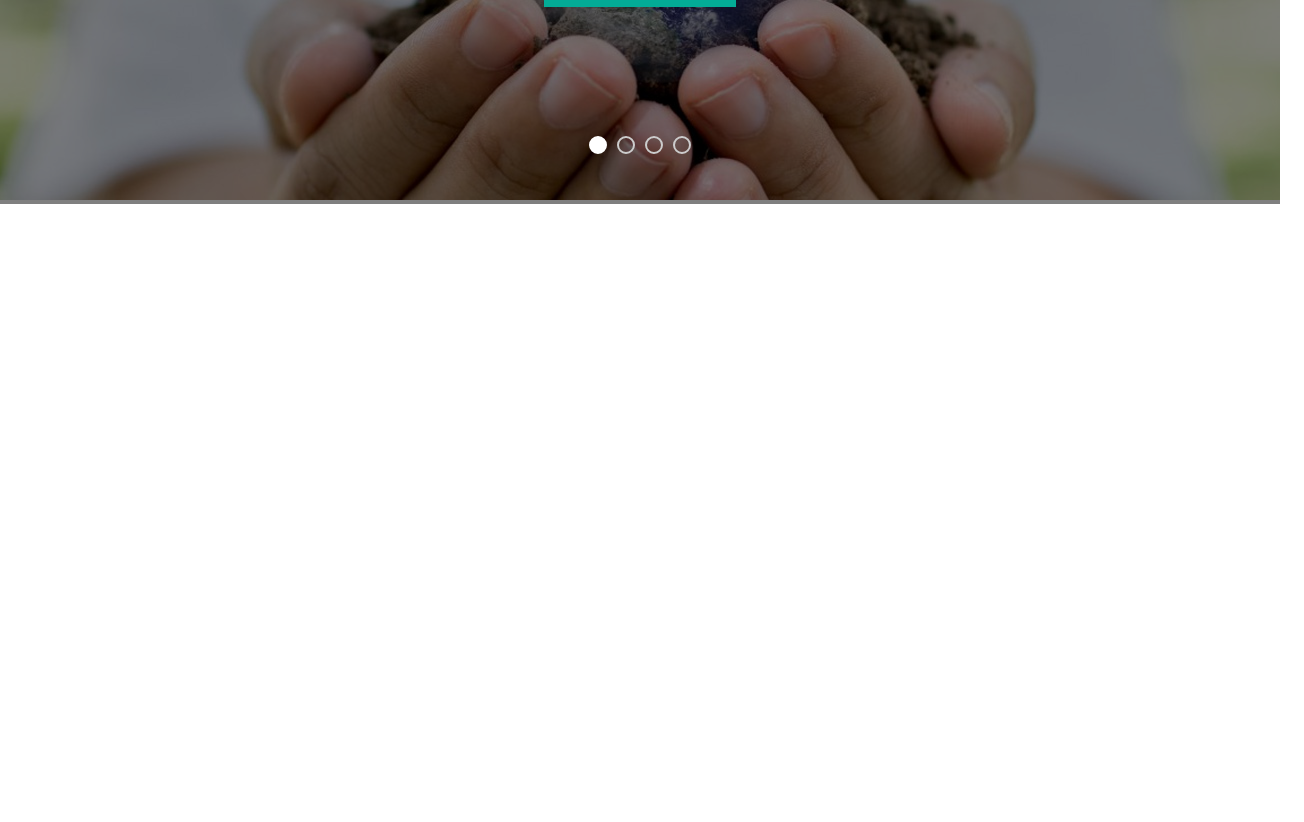
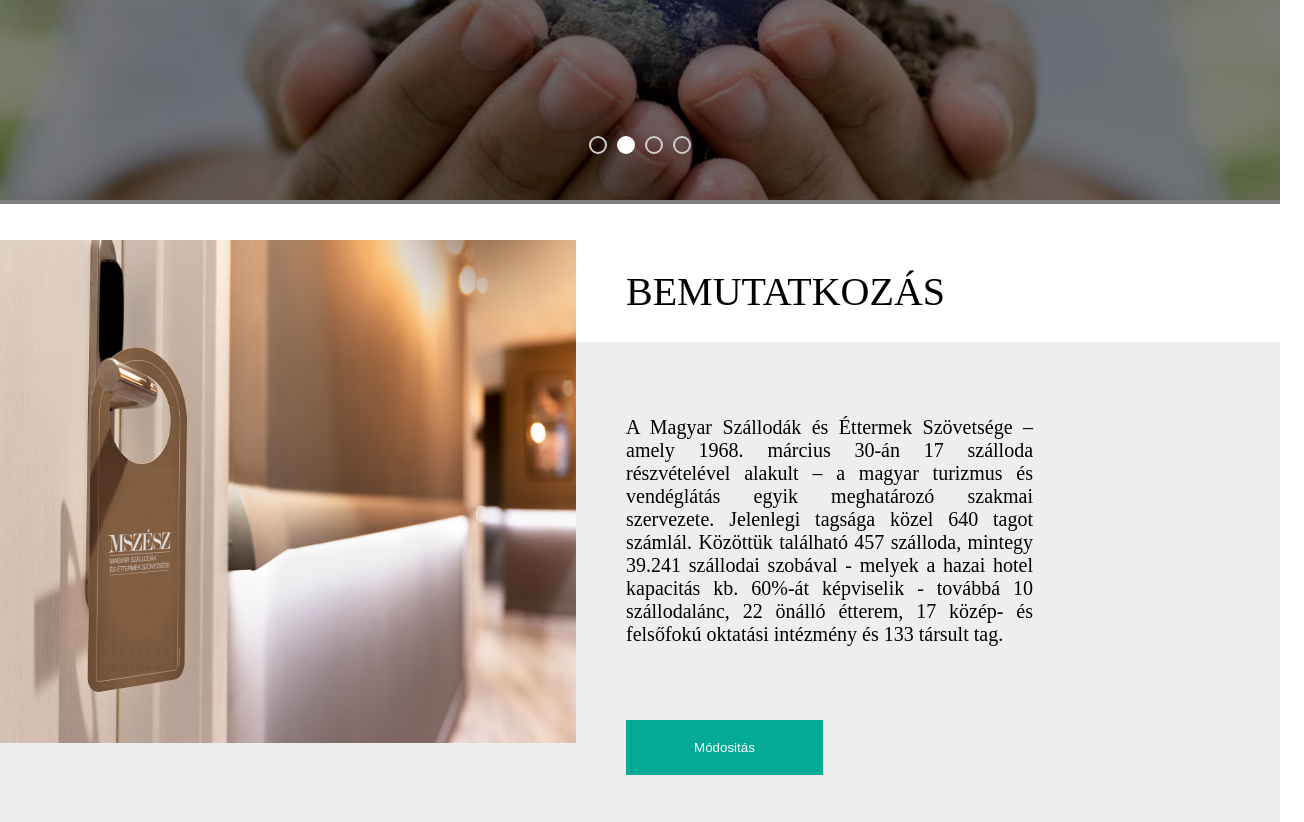
Before and after one commit to lacikovacs330/VueTask, a Vue app: page / in a window 1280 px wide. Shown: the part 580-1402 px from the top of the page, 1304 px wide, since content can reach past the window. Before the commit the page ends 800 px from the top, so only its background shows below. Built offline with nearby package versions, Linux system fonts and the light colour scheme.

Commit message:
Nav,Swiper,Introduction

```diff
--- a/package.json
+++ b/package.json
@@ -15,8 +15,9 @@
     "@fortawesome/free-solid-svg-icons": "^6.4.2",
     "@fortawesome/vue-fontawesome": "^3.0.3",
     "ionicons": "^7.2.1",
+    "pinia": "^2.1.7",
     "swiper": "^7.4.1",
-    "vue": "^3.3.4"
+    "vue": "^3.3.7"
   },
   "devDependencies": {
     "@vitejs/plugin-vue": "^4.2.3",
--- a/src/App.vue
+++ b/src/App.vue
@@ -1,12 +1,16 @@
 <script setup>
-import Components from './components/Index.vue';
+import Index from './components/Index.vue';
+import Introduction from './components/Introduction.vue';
 import Nav from './components/Nav.vue';
 
 </script>
 
 <template>
   <header><Nav></Nav></header>
-  <main><Components></Components></main>
+  <main>
+    <Index></Index>
+    <Introduction></Introduction>
+  </main>
   <footer></footer>
 </template>
 
--- a/src/components/Index.vue
+++ b/src/components/Index.vue
@@ -59,10 +59,25 @@ export default {
   methods: {
     goToImage(index) {
       this.currentPhotoIndex = index;
+    },
+    startAutoplay() {
+      this.interval = setInterval(() => {
+        this.currentPhotoIndex = (this.currentPhotoIndex + 1) % this.photos.length;
+      }, 4000);
+    },
+    stopAutoplay() {
+      clearInterval(this.interval);
     }
+  },
+  mounted() {
+    this.startAutoplay();
+  },
+  beforeDestroy() {
+    this.stopAutoplay();
   }
 };
 </script>
+
 
 <style scoped>
 .container {
@@ -70,6 +85,7 @@ export default {
   flex-direction: column;
   align-items: center;
   width: 100%;
+  height: 680px;
 }
 
 .image-container {
--- /dev/null
+++ b/src/components/Introduction.vue
@@ -0,0 +1,96 @@
+<template>
+    <div class="introduction">
+      <div class="left-image">
+        <img src="../assets/bemutatkozas 1.png">
+      </div>
+      <div class="right-introduction">
+        <div style="width: 100%; background-color: white; padding-top: 1px; font-size: 20px; text-transform: uppercase; padding-left: 50px; display: flex; align-items: center ;">
+          <h1 style=" font-weight: normal;">Bemutatkozás</h1>
+        </div>
+        <div class="right-introduction-text">
+          <a v-if="!editing" class="justifyed-text">{{ introductionStore.originalText }}</a>
+          <textarea v-else v-model="introductionStore.editedText"></textarea>
+        </div>
+        <button class="my-button3" :style="{ backgroundColor: editing ? '#03AB96' : '#03AB96', color: editing ? '#fff' : '#fff' }" @click="toggleEditing">
+          {{ editing ? 'Mentés' : 'Módositás' }}
+        </button>
+      </div>
+    </div>
+  </template>
+
+  <script>
+  import { useIntroductionStore } from '../stores/introduction';
+
+  export default {
+    data() {
+      return {
+        editing: false,
+      };
+    },
+    computed: {
+      introductionStore() {
+        return useIntroductionStore();
+      },
+    },
+    methods: {
+      toggleEditing() {
+        this.editing = !this.editing;
+        if (!this.editing) {
+          this.introductionStore.updateOriginalText(this.introductionStore.editedText);
+        }
+      },
+    },
+  };
+  </script>
+
+<style>
+
+.justifyed-text{
+    text-align: justify;
+}
+
+.introduction {
+    width: 100%;
+    height: 582px;
+    background-color: #EEEEEE;
+    display: flex;
+}
+
+.left-image{
+    width: 45%;
+    height: 100%;
+}
+
+.left-image img{
+    width: 100%;
+    height: 503px;
+}
+
+.right-introduction {
+    width: 53%;
+    height: 100%;
+}
+
+.right-introduction-text{
+    width: 60%;
+    height: 65%;
+    font-size: 20px;
+    display: flex;
+    justify-content: flex-start;
+    align-items: center;
+    padding-left: 50px;
+}
+
+.my-button3{
+    width: 196.9px;
+    height: 55px;
+    border: 0;
+    margin-left: 50px;
+    cursor: pointer;
+}
+
+.button{
+    width: 100%;
+    height: 100%;
+    }
+</style>
--- a/src/main.js
+++ b/src/main.js
@@ -3,13 +3,16 @@ import { FontAwesomeIcon } from '@fortawesome/vue-fontawesome';
 import { library } from '@fortawesome/fontawesome-svg-core';
 import { fas } from '@fortawesome/free-solid-svg-icons';
 import { fab } from '@fortawesome/free-brands-svg-icons';
+import { createPinia } from 'pinia';
 import App from './App.vue';
 
+const pinia = createPinia();
 
 
 
 library.add(fas, fab);
 
 createApp(App)
+.use(createPinia())
 .component('fa', FontAwesomeIcon)
 .mount('#app')
--- /dev/null
+++ b/src/stores/introduction.js
@@ -0,0 +1,14 @@
+import { defineStore } from 'pinia';
+
+export const useIntroductionStore = defineStore({
+  id: 'introduction',
+  state: () => ({
+    originalText: "A Magyar Szállodák és Éttermek Szövetsége – amely 1968. március 30-án 17 szálloda részvételével alakult – a magyar turizmus és vendéglátás egyik meghatározó szakmai szervezete. Jelenlegi tagsága közel 640 tagot számlál. Közöttük található 457 szálloda, mintegy 39.241 szállodai szobával - melyek a hazai hotel kapacitás kb. 60%-át képviselik - továbbá 10 szállodalánc, 22 önálló étterem, 17 közép- és felsőfokú oktatási intézmény és 133 társult tag.",
+    editedText: "",
+  }),
+  actions: {
+    updateOriginalText(text) {
+      this.originalText = text;
+    },
+  },
+});
```
Also changed, not shown: src/assets/bemutatkozas 1.png (added), 1 other file (tests, documents, lock files or other folders).
